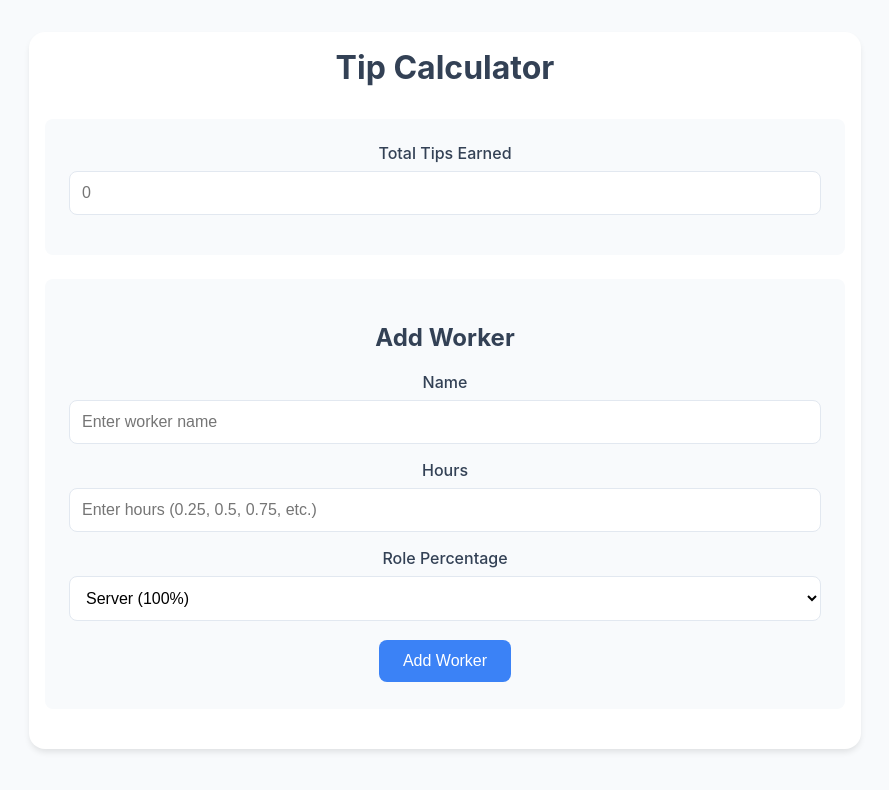
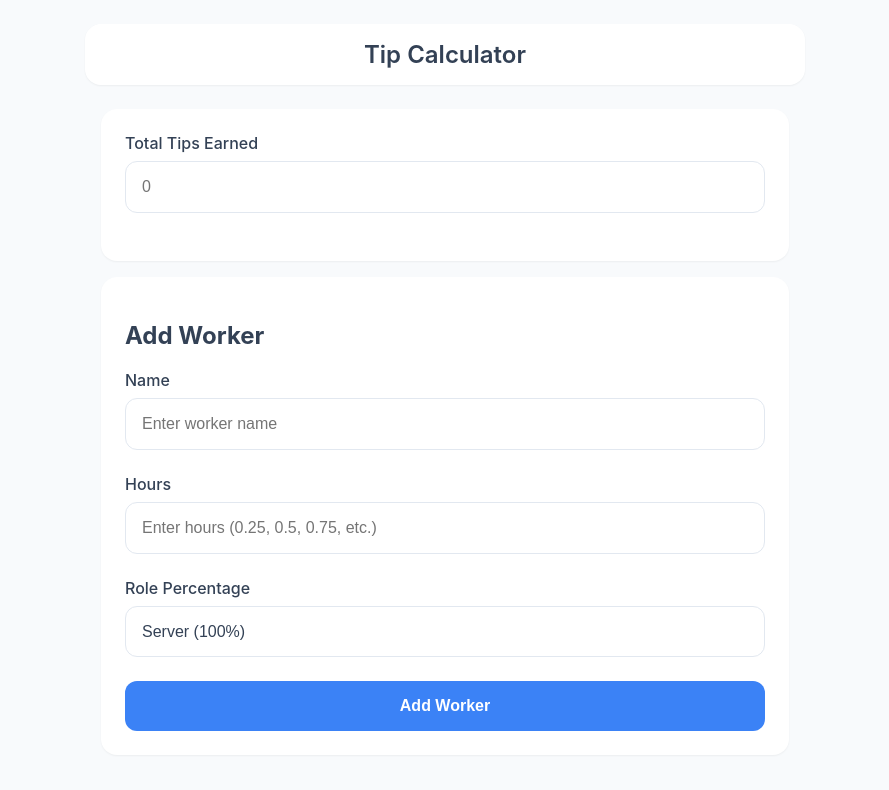
Before and after one commit to itayost/tip-calculator, a React (Create React App) app: page / in a window 1280 px wide. Shown: the top 790 px of the page, without its empty margins (195-1084 px from the left). Built offline with nearby package versions, Linux system fonts and the light colour scheme.

Commit message:
Update App.css

```diff
--- a/src/App.css
+++ b/src/App.css
@@ -1,411 +1,464 @@
+/* Mobile-First CSS Reset and Variables */
 :root {
-  --primary-color: #3b82f6;      /* Bright blue */
-  --primary-hover: #2563eb;      /* Darker blue for hover */
-  --danger-color: #f43f5e;       /* Softer red */
-  --danger-hover: #e11d48;       /* Darker red for hover */
-  --warning-color: #f59e0b;      /* Amber */
-  --background-color: #f8fafc;   /* Very light gray with slight blue tint */
-  --card-background: #ffffff;    /* Pure white */
-  --text-color: #334155;         /* Soft black with blue undertone */
-  --border-color: #e2e8f0;       /* Light gray for borders */
+  /* Colors */
+  --primary-color: #3b82f6;
+  --primary-hover: #2563eb;
+  --danger-color: #f43f5e;
+  --danger-hover: #e11d48;
+  --success-color: #10b981;
+  --warning-color: #f59e0b;
+  --background-color: #f8fafc;
+  --card-background: #ffffff;
+  --text-color: #334155;
+  --text-secondary: #64748b;
+  --border-color: #e2e8f0;
+  --shadow-sm: 0 1px 2px 0 rgb(0 0 0 / 0.05);
+  --shadow-md: 0 4px 6px -1px rgb(0 0 0 / 0.1);
+  --shadow-lg: 0 10px 15px -3px rgb(0 0 0 / 0.1);
+
+  /* Spacing */
+  --spacing-xs: 0.25rem;
+  --spacing-sm: 0.5rem;
+  --spacing-md: 1rem;
+  --spacing-lg: 1.5rem;
+  --spacing-xl: 2rem;
+
+  /* Typography */
+  --font-sm: 0.875rem;
+  --font-base: 1rem;
+  --font-lg: 1.125rem;
+  --font-xl: 1.25rem;
+  --font-2xl: 1.5rem;
+
+  /* Mobile-specific */
+  --touch-target: 44px;
+  --navbar-height: 56px;
+  --safe-area-inset-top: env(safe-area-inset-top, 0);
+  --safe-area-inset-bottom: env(safe-area-inset-bottom, 0);
+  --border-radius: 12px;
+  --border-radius-lg: 16px;
 }
 
-/* Base styles */
+/* Reset and Base Styles */
+* {
+  box-sizing: border-box;
+  -webkit-tap-highlight-color: transparent;
+}
+
 body {
-  background-color: var(--background-color);
-  color: var(--text-color);
-  font-family: 'Inter', -apple-system, BlinkMacSystemFont, 'Segoe UI', Roboto, sans-serif;
   margin: 0;
   padding: 0;
+  font-family: -apple-system, BlinkMacSystemFont, 'Segoe UI', Roboto, sans-serif;
+  font-size: var(--font-base);
+  color: var(--text-color);
+  background-color: var(--background-color);
+  -webkit-font-smoothing: antialiased;
+  -moz-osx-font-smoothing: grayscale;
+  /* Prevent pull-to-refresh on mobile */
+  overscroll-behavior-y: contain;
+  /* Account for safe areas */
+  padding-top: var(--safe-area-inset-top);
 }
 
-/* Layout */
+/* App Container - Mobile First */
 .app-container {
-  max-width: 800px;
-  margin: 2rem auto;
-  padding: 1rem;
-  background-color: var(--card-background);
-  border-radius: 1rem;
-  box-shadow: 0 4px 6px -1px rgb(0 0 0 / 0.1);
+  min-height: 100vh;
+  min-height: -webkit-fill-available;
+  max-width: 100%;
+  margin: 0;
+  padding: 0;
+  background-color: var(--background-color);
+  position: relative;
+  padding-bottom: calc(var(--touch-target) + var(--spacing-lg) + var(--safe-area-inset-bottom));
 }
 
+/* App Header - Mobile Optimized */
 .app-header {
-  margin-bottom: 2rem;
+  background-color: var(--card-background);
+  padding: var(--spacing-md) var(--spacing-lg);
+  box-shadow: var(--shadow-sm);
+  position: sticky;
+  top: 0;
+  z-index: 10;
+  backdrop-filter: blur(10px);
+  -webkit-backdrop-filter: blur(10px);
 }
 
 .app-header h1 {
   margin: 0;
+  font-size: var(--font-xl);
+  font-weight: 600;
   text-align: center;
-  font-size: 2rem;
-  font-weight: 700;
+  color: var(--text-color);
 }
 
-/* Form Elements */
-.input-group {
-  margin-bottom: 1.5rem;
-  padding: 1.5rem;
-  background-color: var(--background-color);
-  border-radius: 0.5rem;
+.last-updated {
   text-align: center;
+  font-size: var(--font-sm);
+  color: var(--text-secondary);
+  margin-top: var(--spacing-xs);
 }
 
+/* Card Layout - Mobile First */
+.input-group,
+.summary {
+  background-color: var(--card-background);
+  margin: var(--spacing-md);
+  padding: var(--spacing-lg);
+  border-radius: var(--border-radius-lg);
+  box-shadow: var(--shadow-sm);
+}
+
+/* Form Elements - Touch Optimized */
 .form-field {
-  margin-bottom: 1rem;
+  margin-bottom: var(--spacing-lg);
 }
 
 .form-field label {
-  display: flex;
-  justify-content: center;
-  margin-bottom: 0.5rem;
+  display: block;
   font-weight: 500;
+  color: var(--text-color);
+  margin-bottom: var(--spacing-sm);
+  font-size: var(--font-base);
 }
 
-input, select {
-  box-sizing: border-box;
+input,
+select,
+button {
   width: 100%;
-  padding: 0.75rem;
+  min-height: var(--touch-target);
+  padding: var(--spacing-md);
+  font-size: var(--font-base);
+  border-radius: var(--border-radius);
   border: 1px solid var(--border-color);
-  border-radius: 0.5rem;
-  font-size: 1rem;
-  background-color: white;
-  margin: 0;
+  background-color: var(--card-background);
+  color: var(--text-color);
+  transition: all 0.2s ease;
+  -webkit-appearance: none;
+  appearance: none;
 }
 
-/* Remove extra padding in Firefox */
-select {
-  -moz-padding-start: 0.75rem;
+input:focus,
+select:focus {
+  outline: none;
+  border-color: var(--primary-color);
+  box-shadow: 0 0 0 3px rgba(59, 130, 246, 0.1);
 }
 
-/* Remove extra padding in IE/Edge */
-select::-ms-expand {
-  display: none;
+/* Numeric Input - Mobile Keyboard */
+input[type="text"][inputMode="decimal"] {
+  font-variant-numeric: tabular-nums;
 }
 
-input:focus, select:focus {
-  outline: none;
-  border-color: var(--primary-color);
-  box-shadow: 0 0 0 3px rgba(99, 102, 241, 0.1);
+/* Buttons - Touch Friendly */
+button {
+  font-weight: 600;
+  color: white;
+  background-color: var(--primary-color);
+  border: none;
+  cursor: pointer;
+  touch-action: manipulation;
+  user-select: none;
+  position: relative;
+  overflow: hidden;
 }
 
-/* Buttons */
-button {
-  text-align: center;
-  padding: 0.75rem 1.5rem;
-  margin: 0.2rem;
-  border: none;
-  border-radius: 0.5rem;
-  font-size: 1rem;
-  font-weight: 500;
-  color: white;
-  background-color: var(--primary-color);
-  cursor: pointer;
-  transition: background-color 0.2s;
+button:active {
+  transform: scale(0.98);
 }
 
-button:hover {
+button:hover:not(:disabled) {
   background-color: var(--primary-hover);
 }
 
+button:disabled {
+  opacity: 0.6;
+  cursor: not-allowed;
+}
+
+/* Button Container - Mobile Layout */
 .button-container {
   display: flex;
-  justify-content: space-evenly;
+  gap: var(--spacing-sm);
+  margin-top: var(--spacing-lg);
 }
 
+.button-container button {
+  flex: 1;
+}
+
+/* Danger Button */
 .delete-button {
   background-color: var(--danger-color);
 }
 
-.delete-button:hover {
+.delete-button:hover:not(:disabled) {
   background-color: var(--danger-hover);
 }
 
-/* Table */
+/* Table - Mobile Optimized */
 .table-container {
-  display: flex;
-  justify-content: space-evenly;
-  width: 100%;
+  margin: 0 -var(--spacing-md);
   overflow-x: auto;
-  overflow-y: hidden;
-  border-radius: 0.5rem;
-  box-shadow: 0 1px 3px rgba(0,0,0,0.1);
-  background-color: white;
-  margin-bottom: 1.5rem;
+  -webkit-overflow-scrolling: touch;
 }
 
 table {
   width: 100%;
-  border-collapse: separate;
-  border-spacing: 0;
-  background-color: white;
+  border-collapse: collapse;
+  font-size: var(--font-sm);
+}
+
+th,
+td {
+  padding: var(--spacing-md);
+  text-align: left;
+  border-bottom: 1px solid var(--border-color);
 }
 
 th {
   background-color: var(--background-color);
   font-weight: 600;
-  padding: 1.25rem 1rem;
-  text-align: center;
-  border-bottom: 2px solid var(--border-color);
-  color: var(--text-color);
-  font-size: 0.95rem;
-  text-transform: uppercase;
-  letter-spacing: 0.05em;
+  position: sticky;
+  top: 0;
+  z-index: 1;
 }
 
-td {
-  padding: 1rem;
-  text-align: center;
-  border-bottom: 1px solid var(--border-color);
-  color: var(--text-color);
-}
-
-tr:last-child td {
-  border-bottom: none;
-}
-
-tr:hover {
-  background-color: var(--background-color);
-  transition: background-color 0.2s ease;
-}
-
-/* Column specific widths */
-th:nth-child(1), td:nth-child(1) { width: 30%; } /* Name */
-th:nth-child(2), td:nth-child(2) { width: 20%; } /* Hours */
-th:nth-child(3), td:nth-child(3) { width: 20%; } /* Percentage */
-th:nth-child(4), td:nth-child(4) { width: 30%; } /* Amount */
-
-/* Worker Name Dropdown */
-.worker-name-container {
-  position: static;
-
-}
-
+/* Worker Name - Clickable but not button-like */
 .worker-name {
-  position: static;
-  background: none;
+  background: none !important;
   border: none;
   padding: 0;
   margin: 0;
   font: inherit;
-  color: var(--text-color);
+  color: var(--text-color) !important;
   cursor: pointer;
-  text-align: center;
+  text-align: left;
+  width: 100%;
+  text-decoration: none;
+  font-weight: normal !important;
 }
 
 .worker-name:hover {
-  background: none;
+  background: none !important;
+  color: var(--text-color) !important;
   text-decoration: underline;
 }
 
+.worker-name:active {
+  background: none !important;
+  transform: none !important;
+}
+
+/* Dropdown Menu - Mobile Optimized */
 .dropdown-menu {
-  position: absolute;
-  background-color: white;
-  border: 1px solid var(--border-color);
-  border-radius: 0.5rem;
-  box-shadow: 0 2px 4px rgba(0, 0, 0, 0.1);
-  min-width: 120px;
+  position: fixed;
+  background-color: var(--card-background);
+  border-radius: var(--border-radius);
+  box-shadow: var(--shadow-lg);
+  min-width: 200px;
+  z-index: 100;
+  overflow: hidden;
 }
 
 .dropdown-item {
-  position: static;
-  display: block;
-  width: 100%;
-  text-align: left;
-  padding: 0.75rem 1rem;
-  border: none;
-  background: none;
-  color: var(--text-color);
-  cursor: pointer;
-  min-width: unset;
-  border-radius: 0;
+  padding: var(--spacing-md) var(--spacing-lg);
+  min-height: var(--touch-target);
+  display: flex;
+  align-items: center;
+  gap: var(--spacing-sm);
+  transition: background-color 0.2s;
 }
 
-.dropdown-item:hover {
+.dropdown-item:active {
   background-color: var(--background-color);
 }
 
-.dropdown-item.delete {
-  color: var(--danger-color);
+/* Summary Stats - Mobile Cards */
+.summary-stats {
+  display: grid;
+  gap: var(--spacing-md);
+  margin: var(--spacing-lg) 0;
 }
 
-.dropdown-item.delete:hover {
-  background-color: #fee2e2;
+.summary-stats p {
+  margin: 0;
+  padding: var(--spacing-md);
+  background-color: var(--background-color);
+  border-radius: var(--border-radius);
+  display: flex;
+  justify-content: space-between;
+  align-items: center;
 }
 
-/* Summary Section */
-
-.results-section {
-  width: 100%;
-
-}
-.results-section h2 {
-  margin-bottom: 1rem;
-  text-align: center;
+.summary-stats strong {
+  font-weight: 600;
+  color: var(--primary-color);
 }
 
-.summary {
-  padding: 1rem;
-  background-color: var(--background-color);
-  border-radius: 0.5rem;
-  margin-bottom: 1.5rem;
+/* Error and Warning Messages */
+.error-message,
+.warning-message {
+  font-size: var(--font-sm);
+  margin-top: var(--spacing-xs);
+  padding: var(--spacing-sm);
+  border-radius: var(--border-radius);
 }
 
-.summary p {
-  text-align: center;
-  margin: 0.5rem 0;
-  font-size: 1.1rem;
-  font-weight: 500;
-}
-
-/* Messages */
 .error-message {
   color: var(--danger-color);
-  font-size: 0.875rem;
-  margin-top: 0.25rem;
+  background-color: rgba(244, 63, 94, 0.1);
 }
 
 .warning-message {
   color: var(--warning-color);
-  font-size: 0.875rem;
-  margin-top: 0.25rem;
+  background-color: rgba(245, 158, 11, 0.1);
 }
 
-.info-message {
-  color: var(--text-color);
-  font-size: 0.875rem;
-  margin-top: 0.25rem;
-  opacity: 0.8;
+/* Action Buttons - Mobile Specific */
+.action-buttons {
+  position: fixed;
+  bottom: var(--safe-area-inset-bottom);
+  left: 0;
+  right: 0;
+  padding: var(--spacing-md);
+  background-color: var(--card-background);
+  box-shadow: 0 -4px 6px -1px rgb(0 0 0 / 0.1);
+  display: flex;
+  gap: var(--spacing-sm);
+  z-index: 20;
 }
 
+/* Floating Action Button (FAB) */
+.fab {
+  position: fixed;
+  bottom: calc(var(--spacing-lg) + var(--safe-area-inset-bottom));
+  right: var(--spacing-lg);
+  width: 56px;
+  height: 56px;
+  border-radius: 50%;
+  background-color: var(--primary-color);
+  box-shadow: var(--shadow-lg);
+  display: flex;
+  align-items: center;
+  justify-content: center;
+  font-size: var(--font-xl);
+  z-index: 30;
+}
 
+/* Loading State */
+.loading {
+  display: inline-block;
+  width: 20px;
+  height: 20px;
+  border: 3px solid rgba(255, 255, 255, 0.3);
+  border-radius: 50%;
+  border-top-color: white;
+  animation: spin 0.8s ease-in-out infinite;
+}
 
+@keyframes spin {
+  to { transform: rotate(360deg); }
+}
 
+/* Animations */
+.fade-in {
+  animation: fadeIn 0.3s ease-in;
+}
 
-/* Print styles */
+@keyframes fadeIn {
+  from { opacity: 0; transform: translateY(10px); }
+  to { opacity: 1; transform: translateY(0); }
+}
+
+/* Landscape Mode Adjustments */
+@media (orientation: landscape) and (max-height: 500px) {
+  .app-header {
+    position: relative;
+  }
+
+  .input-group,
+  .summary {
+    margin: var(--spacing-sm);
+    padding: var(--spacing-md);
+  }
+
+  .form-field {
+    margin-bottom: var(--spacing-md);
+  }
+}
+
+/* Tablet and Desktop - Progressive Enhancement */
+@media (min-width: 768px) {
+  .app-container {
+    max-width: 768px;
+    margin: 0 auto;
+    padding: var(--spacing-lg);
+  }
+
+  .app-header {
+    border-radius: var(--border-radius-lg);
+    margin-bottom: var(--spacing-lg);
+  }
+
+  .app-header h1 {
+    font-size: var(--font-2xl);
+  }
+
+  table {
+    font-size: var(--font-base);
+  }
+
+  .action-buttons {
+    position: static;
+    box-shadow: none;
+    padding: 0;
+    margin-top: var(--spacing-lg);
+  }
+
+  .fab {
+    display: none;
+  }
+}
+
+/* Print Styles - PDF Export Ready */
 @media print {
-  /* Hide non-printable elements */
-  .input-group,
-  .button-container,
-  .worker-name button,
-  .dropdown-menu {
+  body {
+    background: white;
+    color: black;
+  }
+
+  .app-container {
+    padding: 0;
+    max-width: 100%;
+  }
+
+  .no-print,
+  .action-buttons,
+  .fab,
+  button,
+  input,
+  select {
     display: none !important;
   }
 
-  /* Reset page styles */
-  .app-container {
-    margin: 0;
-    padding: 0;
-    box-shadow: none;
-    max-width: none;
+  .print-only {
+    display: block !important;
   }
 
-  /* Print summary styles */
-  .print-summary {
-    padding: 20px;
-  }
-
-  .print-header {
-    text-align: center;
-    margin-bottom: 2rem;
-  }
-
-  .print-header h1 {
-    font-size: 24px;
-    margin: 0;
-  }
-
-  .print-date {
-    font-size: 14px;
-    color: #666;
-    margin: 8px 0 0 0;
-  }
-
-  .print-overview {
-    display: grid;
-    grid-template-columns: repeat(4, 1fr);
-    gap: 1rem;
-    margin: 2rem 0;
-    padding: 1rem;
-    border: 1px solid #eee;
-    border-radius: 4px;
-  }
-
-  .overview-item {
-    display: flex;
-    flex-direction: column;
-    align-items: center;
-    text-align: center;
-  }
-
-  .overview-item span {
-    font-size: 12px;
-    color: #666;
-    margin-bottom: 4px;
-  }
-
-  .overview-item strong {
-    font-size: 16px;
-  }
-
-  .print-table {
-    width: 100%;
-    border-collapse: collapse;
-    margin: 2rem 0;
-  }
-
-  .print-table th,
-  .print-table td {
-    padding: 8px;
-    border: 1px solid #eee;
-    text-align: left;
-  }
-
-  .print-table th {
-    background-color: #f8f9fa;
-    font-weight: 600;
-  }
-
-  .print-footer {
-    text-align: center;
-    margin-top: 2rem;
-    padding-top: 1rem;
-    border-top: 1px solid #eee;
-    font-size: 12px;
-    color: #666;
-  }
-
-  /* Ensure page breaks don't split rows */
-  tr {
+  table {
     page-break-inside: avoid;
-  }
-
-  /* Add page numbers */
-  @page {
-    margin: 2cm;
   }
 }
 
-/* Screen-only print button */
-.print-button {
-  display: flex;
-  justify-self: center;
-  gap: 0.5rem;
-  margin-bottom: 0.7rem;
-  background-color: var(--text-color);
-  color: white;
-}
-
-.print-button:hover {
-  background-color: var(--text-color);
-  opacity: 0.9;
-}
-
-/* Hide print summary on screen */
-.print-summary {
-  display: none;
-}
-
-@media print {
-  .print-button {
-    display: none;
-  }
-}
+/* Utility Classes */
+.text-center { text-align: center; }
+.text-right { text-align: right; }
+.mt-sm { margin-top: var(--spacing-sm); }
+.mt-md { margin-top: var(--spacing-md); }
+.mt-lg { margin-top: var(--spacing-lg); }
+.mb-sm { margin-bottom: var(--spacing-sm); }
+.mb-md { margin-bottom: var(--spacing-md); }
+.mb-lg { margin-bottom: var(--spacing-lg); }
+.no-print { display: block; }
+.print-only { display: none; }
```
